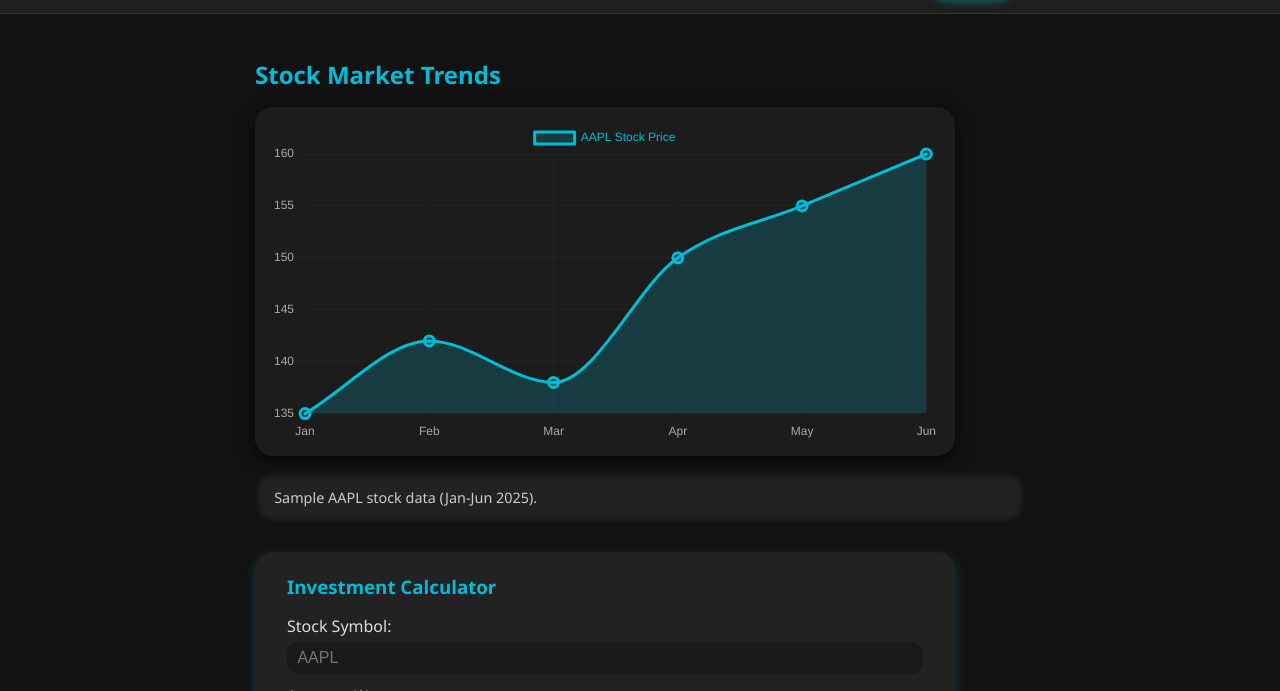
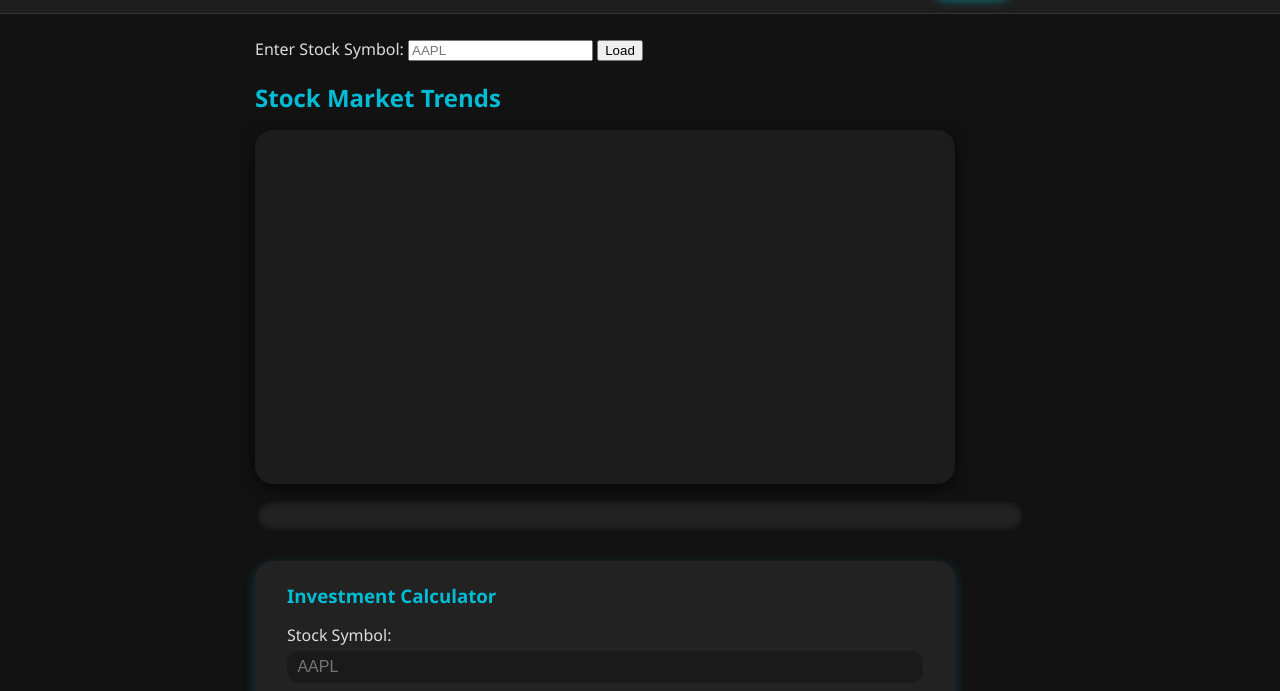
Before and after one commit to fdkrn/fdkrn.github.io, a plain HTML site: page index.html in a window 1280 px wide. Shown: the part 55-746 px from the top of the page. Drawn offline with nearby package versions, Linux system fonts and the light colour scheme.

Commit message:
API Implementation Try 1

```diff
--- a/index.html
+++ b/index.html
@@ -21,6 +21,11 @@
 
   <main>
     <section id="stocks" class="tab-content active">
+      <div class="stock-search">
+        <label for="stockSearchInput">Enter Stock Symbol:</label>
+        <input type="text" id="stockSearchInput" placeholder="AAPL" maxlength="5" />
+        <button id="stockSearchBtn">Load</button>
+      </div>
       <h2>Stock Market Trends</h2>
       <div class="chart-wrapper">
         <canvas id="stocksChart"></canvas>
--- a/js/script.js
+++ b/js/script.js
@@ -4,6 +4,13 @@ document.addEventListener('DOMContentLoaded', () => {
   setupWeatherChart();
   loadNews();
   setupCalculator();
+  setupWeatherChart();
+  document.getElementById('stockSearchBtn').addEventListener('click', () => {
+    const symbol = document.getElementById('stockSearchInput').value.trim().toUpperCase();
+    if(symbol) {
+      updateStockChart(symbol);
+    }
+  });
 });
 
 // Tab switching logic
@@ -24,69 +31,49 @@ function setupTabs() {
 let stocksChart, weatherChart;
 
 function setupStockChart() {
-  const ctx = document.getElementById('stocksChart').getContext('2d');
+  const ALPHA_VANTAGE_API_KEY = '7DG5SKZI0K88BFC4'; // replace with your real key
 
-  stocksChart = new Chart(ctx, {
-    type: 'line',
-    data: {
-      labels: ['Jan', 'Feb', 'Mar', 'Apr', 'May', 'Jun'],
-      datasets: [{
-        label: 'AAPL Stock Price',
-        data: [135, 142, 138, 150, 155, 160],
-        borderColor: '#00bcd4',
-        backgroundColor: 'rgba(0, 188, 212, 0.2)',
-        fill: true,
-        tension: 0.35,
-        pointRadius: 5,
-        pointHoverRadius: 7,
-        borderWidth: 3,
-        borderCapStyle: 'round',
-        borderJoinStyle: 'round',
-        cubicInterpolationMode: 'monotone'
-      }]
-    },
-    options: {
-      responsive: true,
-      maintainAspectRatio: false,
-      interaction: {
-        mode: 'index',
-        intersect: false,
-      },
-      plugins: {
-        legend: { labels: { color: '#00bcd4' } },
-        tooltip: { enabled: true }
-      },
-      scales: {
-        x: {
-          ticks: { color: '#aaa' },
-          grid: { color: '#222' }
-        },
-        y: {
-          ticks: { color: '#aaa' },
-          grid: { color: '#222' },
-          beginAtZero: false
-        }
-      },
-      elements: {
-        line: {
-          borderCapStyle: 'round',
-          borderJoinStyle: 'round',
-        },
-        point: {
-          borderWidth: 2,
-          borderColor: '#00bcd4',
-          backgroundColor: '#121212'
-        }
-      },
-      animation: {
-        duration: 600,
-        easing: 'easeOutQuart'
-      }
+async function fetchStockData(symbol = 'AAPL') {
+  const url = `https://www.alphavantage.co/query?function=TIME_SERIES_DAILY_ADJUSTED&symbol=${symbol}&outputsize=compact&apikey=${ALPHA_VANTAGE_API_KEY}`;
+
+  try {
+    const res = await fetch(url);
+    const data = await res.json();
+
+    if (data['Error Message'] || !data['Time Series (Daily)']) {
+      throw new Error('Invalid symbol or API limit reached');
     }
-  });
 
-  // Summary text
-  document.getElementById('stocksSummary').textContent = 'Sample AAPL stock data (Jan-Jun 2025).';
+    // Parse dates and closing prices, limited to last 30 days
+    const timeSeries = data['Time Series (Daily)'];
+    const dates = Object.keys(timeSeries).sort(); // ascending order (oldest to newest)
+    const last30Dates = dates.slice(-30);
+
+    const labels = last30Dates;
+    const prices = last30Dates.map(date => parseFloat(timeSeries[date]['4. close']));
+
+    return { labels, prices };
+  } catch (error) {
+    console.error('Fetch stock data error:', error);
+    return null;
+  }
+}
+
+async function updateStockChart(symbol = 'AAPL') {
+  const stockData = await fetchStockData(symbol);
+  if (!stockData) {
+    alert('Failed to fetch stock data.');
+    return;
+  }
+
+  stocksChart.data.labels = stockData.labels;
+  stocksChart.data.datasets[0].data = stockData.prices;
+  stocksChart.data.datasets[0].label = `${symbol} Stock Price`;
+  stocksChart.update();
+
+  document.getElementById('stocksSummary').textContent = `Showing last 30 days of ${symbol} closing prices.`;
+}
+
 }
 
 function setupWeatherChart() {
```
